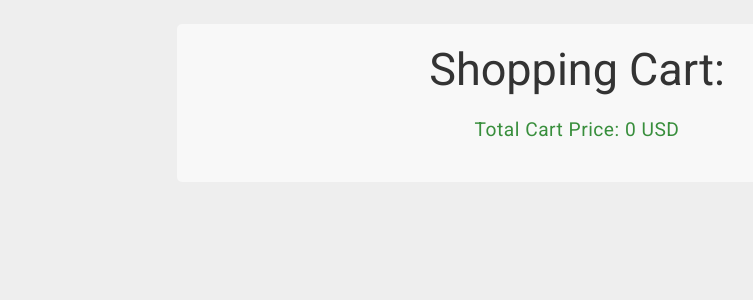
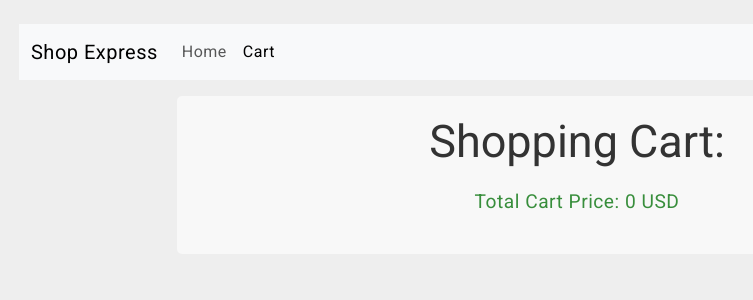
Before and after one commit to BasharMOhamed/ITI-E-Commerce, an Angular app: page /cart in a window 1280 px wide. Shown: the top 300 px of the page, without its empty margins (63-816 px from the left). Built offline with nearby package versions, Linux system fonts and the light colour scheme.

Commit message:
added navBar

```diff
--- a/src/Components/home/home.component.html
+++ b/src/Components/home/home.component.html
@@ -1,3 +1,4 @@
+<app-navbar></app-navbar>
 <div class="home">
   <div class="search">
     <input class="form-control mr-sm-2" type="search" placeholder="Search for product" aria-label="Search"
--- a/src/Components/home/home.component.ts
+++ b/src/Components/home/home.component.ts
@@ -8,11 +8,12 @@ import { Product } from '../../app/types/product';
 import e from 'cors';
 import { BehaviorSubject } from 'rxjs';
 import { RouterModule } from '@angular/router';
+import { NavbarComponent } from '../navbar/navbar.component';
 
 @Component({
   selector: 'app-home',
   standalone: true,
-  imports: [NgFor, NgIf, TitleCasePipe, MatIconModule, FormsModule,RouterModule],
+  imports: [NgFor, NgIf, TitleCasePipe, MatIconModule, FormsModule,RouterModule,NavbarComponent],
   templateUrl: './home.component.html',
   styleUrl: './home.component.css',
 })
--- /dev/null
+++ b/src/Components/navbar/navbar.component.html
@@ -0,0 +1,18 @@
+<nav class="navbar navbar-expand-lg bg-body-tertiary mb-3">
+    <div class="container-fluid">
+      <a class="navbar-brand active">Shop Express</a>
+      <button class="navbar-toggler" type="button" data-bs-toggle="collapse" data-bs-target="#navbarSupportedContent" aria-controls="navbarSupportedContent" aria-expanded="false" aria-label="Toggle navigation">
+        <span class="navbar-toggler-icon"></span>
+      </button>
+      <div class="collapse navbar-collapse" id="navbarSupportedContent">
+        <ul class="navbar-nav me-auto mb-2 mb-lg-0">
+          <li class="nav-item">
+            <a class="nav-link" aria-current="page" routerLinkActive="active" routerLink="/home">Home</a>
+          </li>
+          <li class="nav-item">
+            <a class="nav-link" routerLinkActive="active" routerLink="/cart">Cart</a>
+          </li>
+          </ul>
+      </div>
+    </div>
+  </nav>
--- a/src/Components/product-details/product-details.component.html
+++ b/src/Components/product-details/product-details.component.html
@@ -1,3 +1,4 @@
+<app-navbar></app-navbar>
 <div class = "container-fluid">
     <div class="row">
         <div class="col-6">
--- a/src/Components/product-details/product-details.component.ts
+++ b/src/Components/product-details/product-details.component.ts
@@ -4,11 +4,12 @@ import { productsService } from '../../app/services/products.service';
 import { CartService } from '../../app/services/cart.service';
 import { response } from 'express';
 import { BehaviorSubject } from 'rxjs';
+import { NavbarComponent } from '../navbar/navbar.component';
 
 @Component({
   selector: 'app-product-details',
   standalone: true,
-  imports: [],
+  imports: [NavbarComponent],
   templateUrl: './product-details.component.html',
   styleUrl: './product-details.component.css'
 })
--- a/src/Components/shopping-cart/shopping-cart.component.html
+++ b/src/Components/shopping-cart/shopping-cart.component.html
@@ -1,3 +1,4 @@
+<app-navbar></app-navbar>
 <div class="cart-container">
     <h2>Shopping Cart:</h2>
     <div class="total-price">Total Cart Price: <span class="price">{{total}} USD</span></div>
--- a/src/Components/shopping-cart/shopping-cart.component.ts
+++ b/src/Components/shopping-cart/shopping-cart.component.ts
@@ -2,11 +2,12 @@ import { Component } from '@angular/core';
 import { CartService } from '../../app/services/cart.service';
 import { NgClass } from '@angular/common';
 import { CommonModule } from '@angular/common';
+import { NavbarComponent } from '../navbar/navbar.component';
 
 @Component({
   selector: 'app-shopping-cart',
   standalone: true,
-  imports: [NgClass, CommonModule],
+  imports: [NgClass, CommonModule,NavbarComponent],
   templateUrl: './shopping-cart.component.html',
   styleUrl: './shopping-cart.component.css'
 })
```
Also changed, not shown: src/Components/navbar/navbar.component.ts (added, +13 -0 lines), src/Components/navbar/navbar.component.css (added), 1 other file (tests, documents, lock files or other folders).
